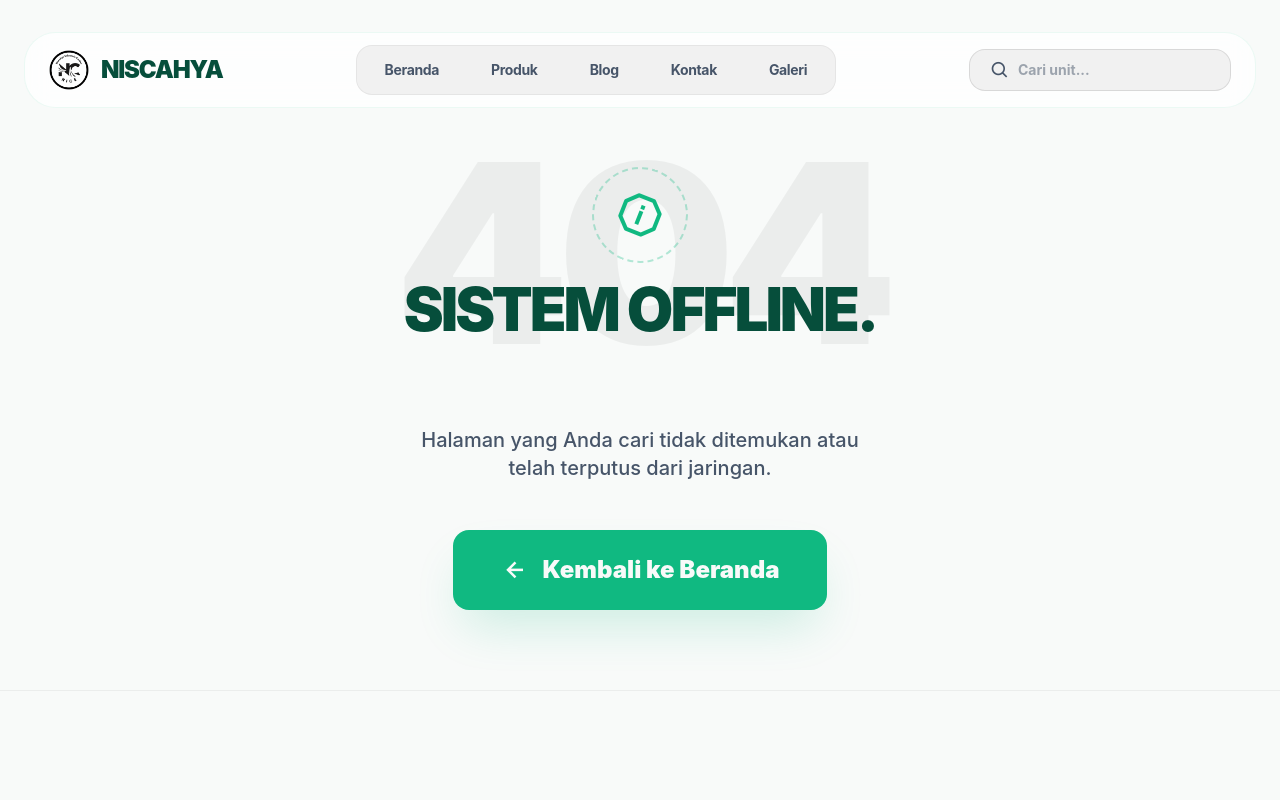
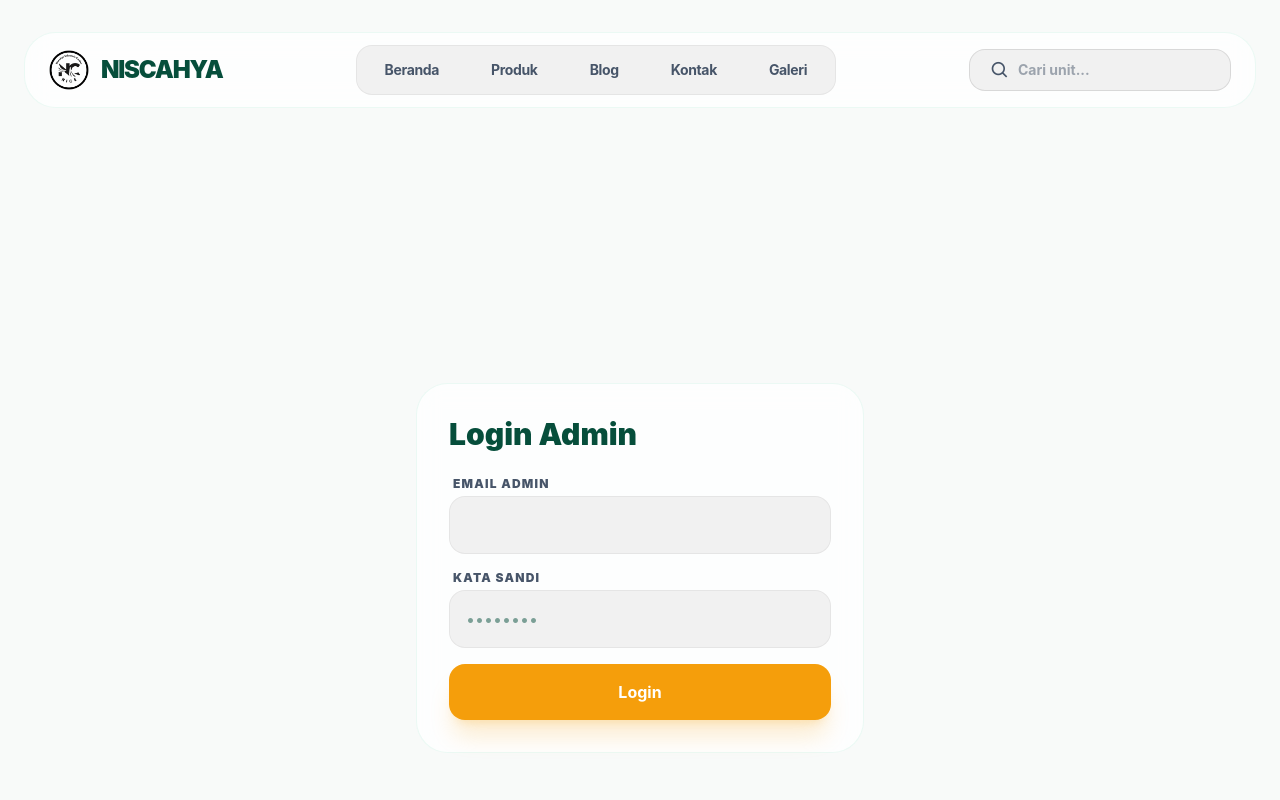
Before and after one commit to Nademmm/Niscahya-Indonesia-Cerdas, a React (Vite) app: page /nsc-admin-panel-x9k2 in a window 1280 px wide. Shown: the top 800 px of the page. Built offline with nearby package versions, Linux system fonts and the light colour scheme.

Commit message:
Admin Fix

```diff
--- a/src/App.jsx
+++ b/src/App.jsx
@@ -56,7 +56,7 @@ function App() {
         <Route path="/projects" element={<Projects />} />
         <Route path="/careers" element={<Careers />} />
         <Route path="/contact" element={<Contact />} />
-        <Route path="/admin" element={<Admin />} />
+        <Route path="/nsc-admin-panel-x9k2" element={<Admin />} />
         <Route path="*" element={<NotFound />} />
       </Routes>
     </Layout>
--- a/src/pages/Admin.jsx
+++ b/src/pages/Admin.jsx
@@ -5,7 +5,7 @@ import { useApp } from '../context/AppContext';
 const Admin = () => {
   const { searchQuery } = useApp();
   const [isLoggedIn, setIsLoggedIn] = useState(false);
-  const [username, setUsername] = useState('');
+  const [email, setEmail] = useState('');
   const [password, setPassword] = useState('');
   const [products, setProducts] = useState([]);
   const [editingProduct, setEditingProduct] = useState(null);
@@ -117,10 +117,10 @@ const Admin = () => {
     e.preventDefault();
     setError('');
     try {
-      const res = await fetch('/api/login', {
+      const res = await fetch('/api/admin-auth', {
         method: 'POST',
         headers: { 'Content-Type': 'application/json' },
-        body: JSON.stringify({ username, password })
+        body: JSON.stringify({ email, password })
       });
       const data = await res.json();
       if (data.success) {
@@ -280,22 +280,31 @@ const Admin = () => {
           <h2 className="text-3xl font-black mb-6">Login Admin</h2>
           {error && <p className="text-red-500 mb-4 font-medium">{error}</p>}
           <form onSubmit={handleLogin} className="space-y-4">
+            <div>
+              <label className="text-xs font-black uppercase tracking-widest text-text-secondary ml-1 mb-1 block">Email Admin</label>
               <input
-              type="text"
-              placeholder="Nama Pengguna"
+                type="email"
                 className="w-full p-4 rounded-2xl bg-black/5 border border-black/5 focus:border-secondary outline-none transition-all"
-              value={username}
-              onChange={(e) => setUsername(e.target.value)}
+                value={email}
+                onChange={(e) => setEmail(e.target.value)}
+                required
+                autoComplete="email"
               />
+            </div>
+            <div>
+              <label className="text-xs font-black uppercase tracking-widest text-text-secondary ml-1 mb-1 block">Kata Sandi</label>
               <input
                 type="password"
-              placeholder="Kata Sandi"
+                placeholder="••••••••"
                 className="w-full p-4 rounded-2xl bg-black/5 border border-black/5 focus:border-secondary outline-none transition-all"
                 value={password}
                 onChange={(e) => setPassword(e.target.value)}
+                required
+                autoComplete="current-password"
               />
+            </div>
             <button className="w-full py-4 bg-secondary text-white rounded-2xl font-bold shadow-xl shadow-secondary/20 hover:scale-[1.02] active:scale-95 transition-all">
-              Masuk
+              Login
             </button>
           </form>
         </motion.div>
--- a/src/pages/NotFound.jsx
+++ b/src/pages/NotFound.jsx
@@ -14,13 +14,6 @@ const NotFound = () => {
           404
         </motion.h1>
         <div className="absolute inset-0 flex flex-col items-center justify-center space-y-4">
-          <motion.div
-            animate={{ rotate: 360 }}
-            transition={{ duration: 10, repeat: Infinity, ease: "linear" }}
-            className="w-24 h-24 border-2 border-dashed border-primary/30 rounded-full flex items-center justify-center"
-          >
-            <i className="bx bx-error-alt text-5xl text-primary"></i>
-          </motion.div>
           <h2 className="text-4xl md:text-6xl font-black uppercase tracking-tighter">Sistem Offline.</h2>
         </div>
       </div>
@@ -31,7 +24,7 @@ const NotFound = () => {
 
       <Link
         to="/"
-        className="px-12 py-6 bg-primary text-background font-black text-2xl rounded-2xl hover:scale-105 transition-all shadow-2xl shadow-primary/20 group"
+        className="px-5 py-5 bg-primary text-background font-black text-2xl rounded-2xl hover:scale-105 transition-all shadow-2xl "
       >
         <span className="flex items-center gap-3">
           <i className="bx bx-left-arrow-alt text-3xl group-hover:-translate-x-2 transition-transform"></i>
```
Also changed, not shown: 2 other files (tests, documents, lock files or other folders). Lines whose indentation alone changed are shown as unchanged.
